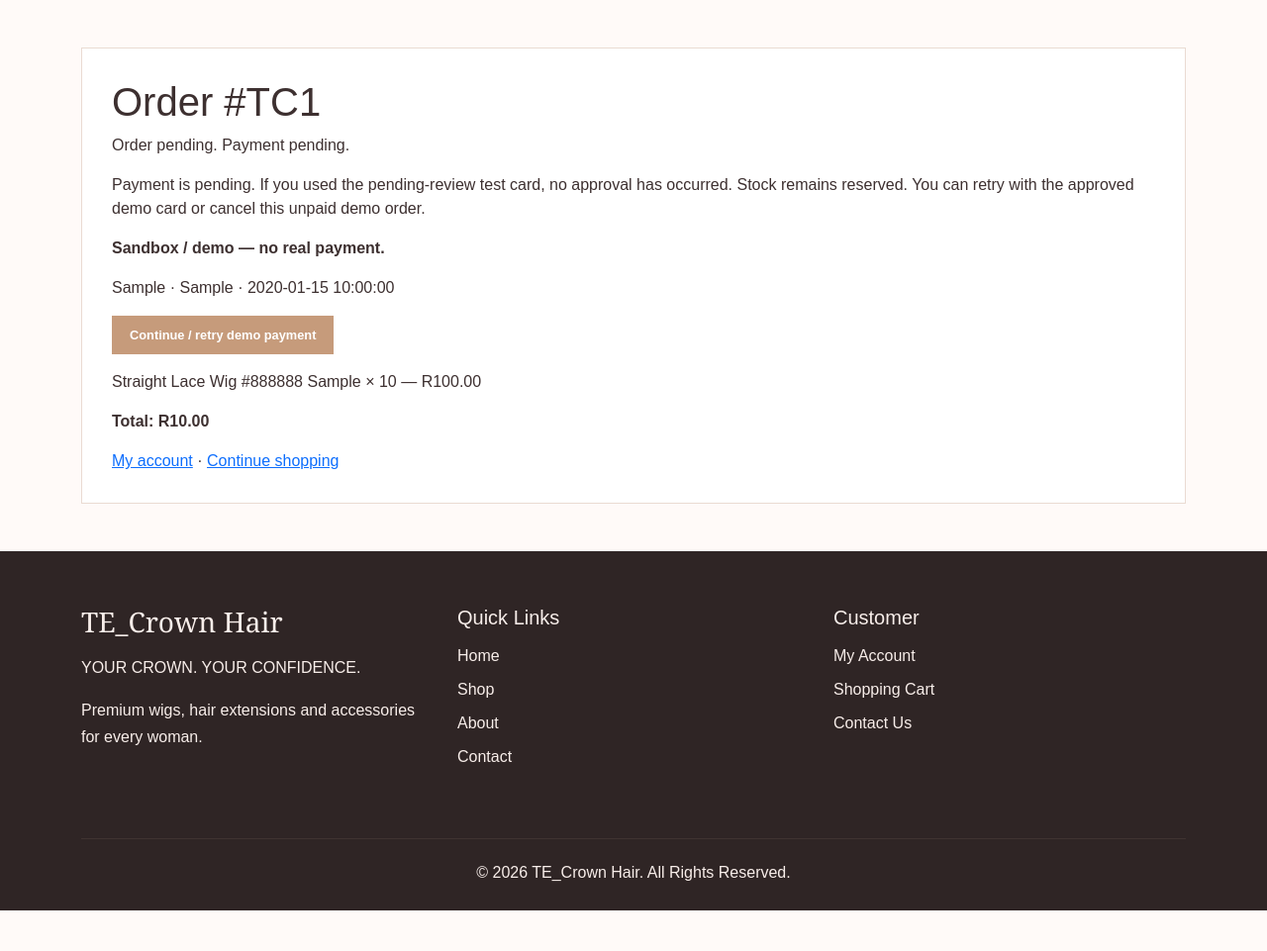
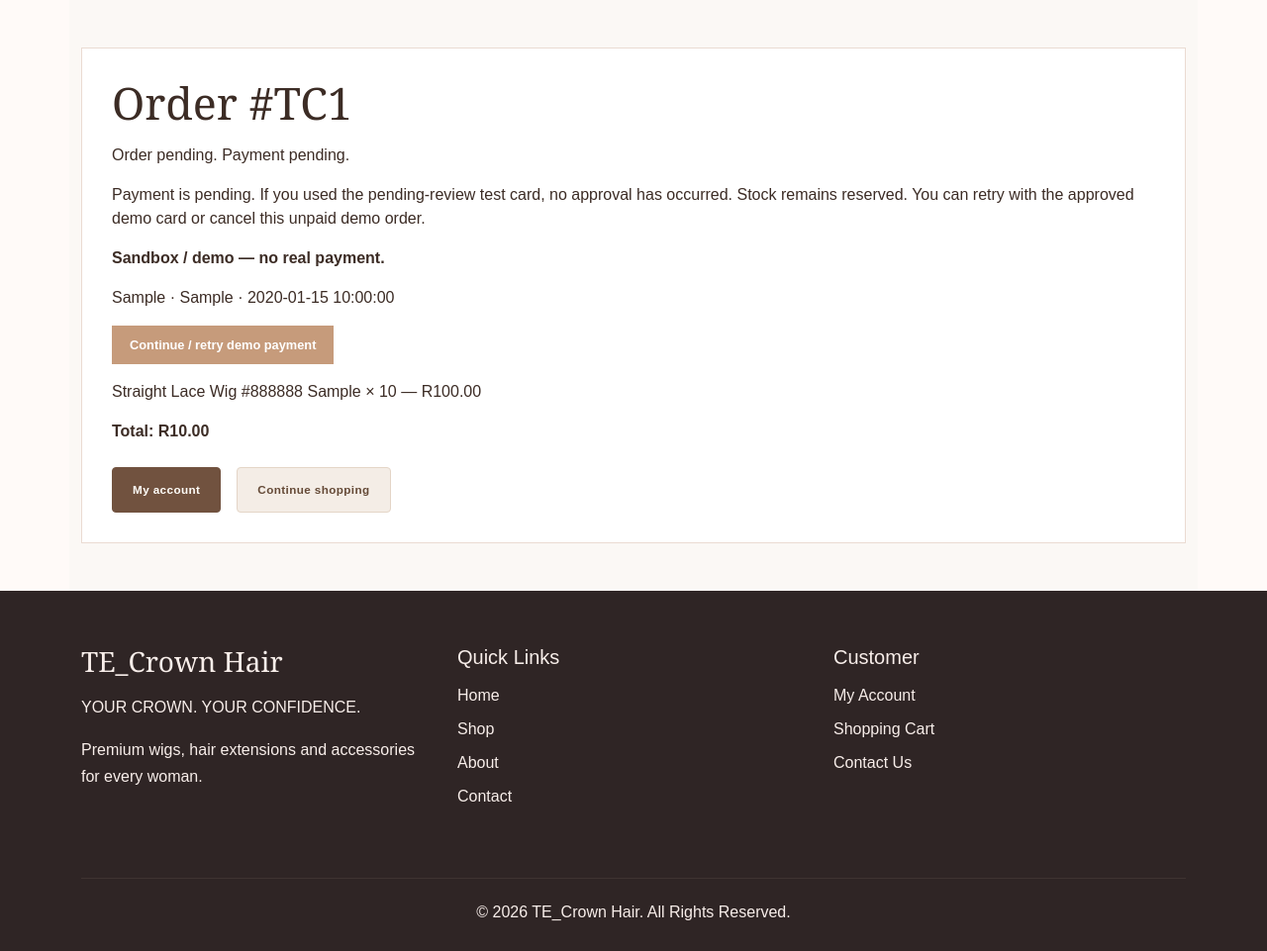
Before and after one commit to EsperancaPaulo/TE-Crown-Hair-E-Commerce, a PHP site: page /pages/order-confirmation.php?id=1 in a window 1280 px wide. Shown: the part 137-1098 px from the top of the page at 99% size. Before the commit the page ends 1057 px from the top, so only its background shows below. Run offline with PHP 8.4, Linux system fonts and the light colour scheme; the visitor is signed in with stand-in values (Sample User, id 1); data comes from the database, SQL or seed files in the repository; tables that the repository leaves empty or names only in its code hold one stand-in row (values such as "Sample post").

Commit message:
Style password reset and order confirmation links

```diff
--- a/includes/mail.php
+++ b/includes/mail.php
@@ -45,7 +45,7 @@ function sendPasswordResetEmail($recipientEmail,$recipientName,$resetLink) {
     $code=htmlspecialchars($resetParts['token']??'',ENT_QUOTES,'UTF-8');
     $plain=htmlspecialchars(preg_replace('/[?#].*$/','',$resetLink),ENT_QUOTES,'UTF-8');
     $name=htmlspecialchars($recipientName,ENT_QUOTES,'UTF-8');$url=htmlspecialchars($resetLink,ENT_QUOTES,'UTF-8');
-    return sendBrevoMessage($recipientEmail,$recipientName,'Reset your TE_Crown Hair password',"<div style='font-family:Arial,sans-serif;max-width:560px;margin:auto;padding:32px;background:#faf5ef;color:#513b2b'><h2>Reset your password</h2><p>Hello {$name},</p><p><a href='{$url}'>Choose a new password</a></p><p>If the button does not open correctly, visit <a href='{$plain}'>the password reset page</a> and paste this recovery code:</p><p style='overflow-wrap:anywhere;font-family:monospace'>{$code}</p><p>This link expires in 30 minutes and can be used once. Only the newest link works.</p><p>If you did not request this, ignore this email. Your password has not changed.</p><p>TE_Crown Hair</p></div>")['success'];
+    return sendBrevoMessage($recipientEmail,$recipientName,'Reset your TE_Crown Hair password',"<div style='font-family:Arial,sans-serif;max-width:560px;margin:auto;padding:32px;background:#faf5ef;color:#513b2b'><h2>Reset your password</h2><p>Hello {$name},</p><p><a href='{$url}' style='display:inline-block;padding:14px 24px;background:#6b4f45;color:white;text-decoration:none'>CHOOSE A NEW PASSWORD</a></p><p>If the button does not open correctly, visit <a href='{$plain}' style='color:#6b4f45;font-weight:bold;text-decoration:underline'>the password reset page</a> and paste this recovery code:</p><p style='overflow-wrap:anywhere;font-family:monospace'>{$code}</p><p>This link expires in 30 minutes and can be used once. Only the newest link works.</p><p>If you did not request this, ignore this email. Your password has not changed.</p><p>TE_Crown Hair</p></div>")['success'];
 }
 
 function sendOrderConfirmationEmail(string $email, string $name, int $orderId, array $delivery, array $items, string $amount, ?callable $transport = null): bool
--- a/pages/order-confirmation.php
+++ b/pages/order-confirmation.php
@@ -4,6 +4,10 @@ $id=(int)($_GET['id']??0);$s=$conn->prepare('SELECT * FROM orders WHERE id=? AND
 if (!$o) { http_response_code(404); exit('Order not found. <a href="account.php">My account</a>'); }
 include '../includes/header.php'; include '../includes/navbar.php';
 ?>
-<main class="container py-5"><div class="account-card"><h1>Order #TC<?php echo $id; ?></h1><p>Order <?php echo e($o['order_status']); ?>. Payment <?php echo e($o['payment_status']); ?>.</p><?php if (isDemoOrder($conn,$id)): ?><?php if ($o['payment_status']==='pending' && $o['order_status']==='pending'): ?><p role="status">Payment is pending. If you used the pending-review test card, no approval has occurred. Stock remains reserved. You can retry with the approved demo card or cancel this unpaid demo order.</p><?php elseif ($o['payment_status']==='failed' && $o['order_status']==='pending'): ?><p role="status">The test card was declined. No funds moved. Retry with another demo card or cancel this unpaid demo order.</p><?php elseif ($o['payment_status']==='paid'): ?><p role="status">Demo card approved. No real funds moved.</p><?php endif; ?><?php demoHistory($conn,$id); if ($o['payment_status']!=='paid' && $o['order_status']==='pending'): ?><p><a class="product-button" href="demo-payment.php?id=<?php echo $id; ?>">Continue / retry demo payment</a></p><?php endif; else: ?><p>Payment details are arranged with TE_Crown Hair.</p><?php endif; ?>
+<main class="container py-5 customer-account"><div class="account-card"><h1>Order #TC<?php echo $id; ?></h1><p>Order <?php echo e($o['order_status']); ?>. Payment <?php echo e($o['payment_status']); ?>.</p><?php if (isDemoOrder($conn,$id)): ?><?php if ($o['payment_status']==='pending' && $o['order_status']==='pending'): ?><p role="status">Payment is pending. If you used the pending-review test card, no approval has occurred. Stock remains reserved. You can retry with the approved demo card or cancel this unpaid demo order.</p><?php elseif ($o['payment_status']==='failed' && $o['order_status']==='pending'): ?><p role="status">The test card was declined. No funds moved. Retry with another demo card or cancel this unpaid demo order.</p><?php elseif ($o['payment_status']==='paid'): ?><p role="status">Demo card approved. No real funds moved.</p><?php endif; ?><?php demoHistory($conn,$id); if ($o['payment_status']!=='paid' && $o['order_status']==='pending'): ?><p><a class="product-button" href="demo-payment.php?id=<?php echo $id; ?>">Continue / retry demo payment</a></p><?php endif; else: ?><p>Payment details are arranged with TE_Crown Hair.</p><?php endif; ?>
 <?php foreach (orderItems($conn,$id) as $item): ?><p><?php echo e($item['name'].' '.$item['colour'].' '.$item['length']); ?> × <?php echo (int)$item['quantity']; ?> — R<?php echo number_format($item['price']*$item['quantity'],2); ?></p><?php endforeach; ?>
-<p><strong>Total: R<?php echo number_format($o['total_amount'],2); ?></strong></p><a href="account.php">My account</a> · <a href="shop.php">Continue shopping</a></div></main><?php include '../includes/footer.php'; ?>
+<p><strong>Total: R<?php echo number_format($o['total_amount'],2); ?></strong></p><nav class="d-flex flex-wrap gap-3 mt-4" aria-label="Order confirmation actions">
+    <a class="account-action account-action-primary" href="account.php">My account</a>
+    <a class="account-action account-action-secondary w-auto" href="shop.php">Continue shopping</a>
+</nav>
+</div></main><?php include '../includes/footer.php'; ?>
```
